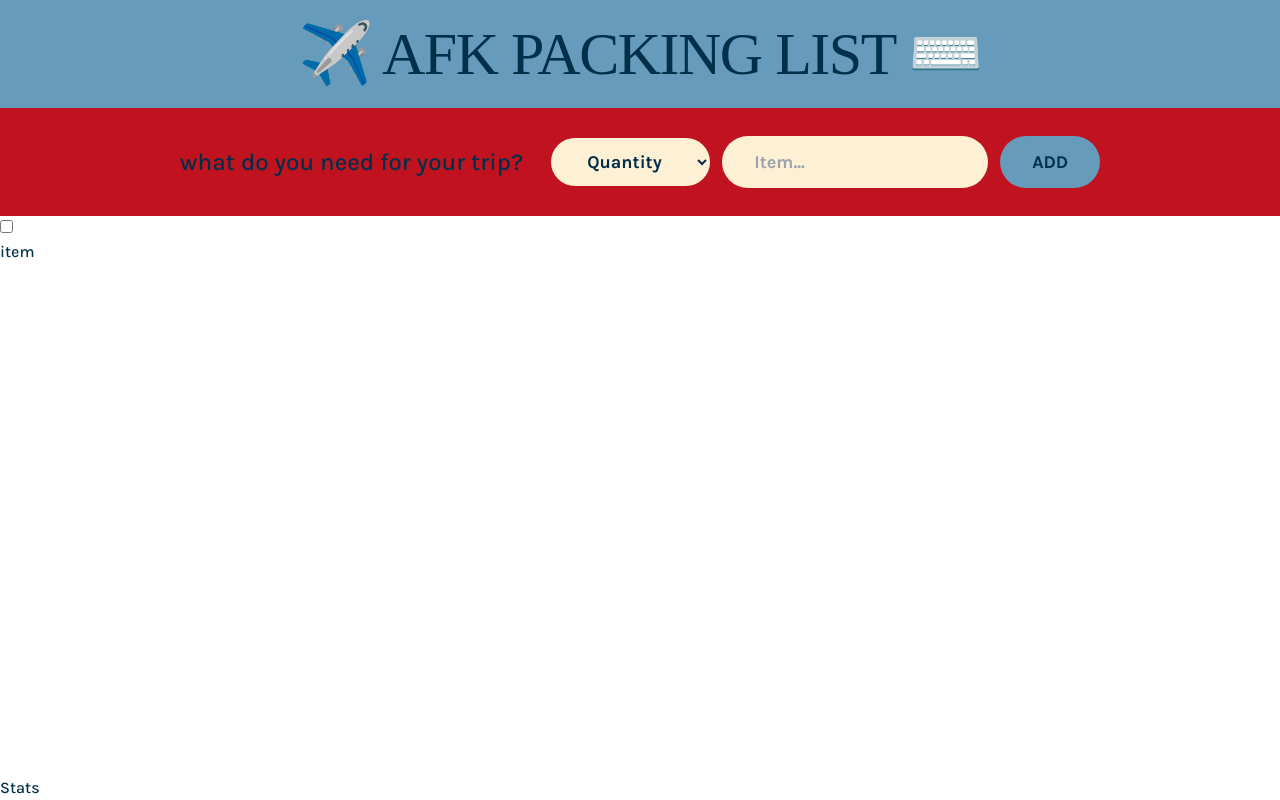
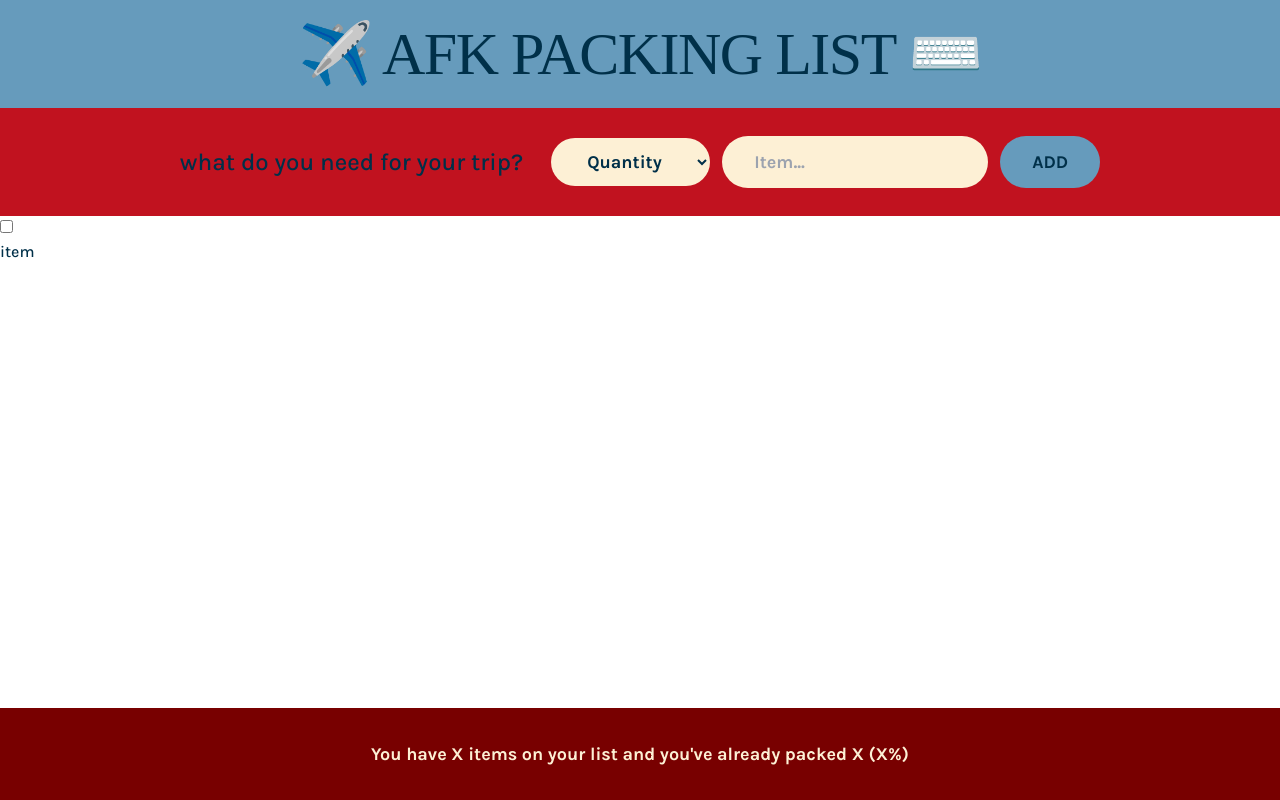
Before and after one commit to ritabradley/afk-packing-list, a React (Vite) app: page / in a window 1280 px wide. Built offline with nearby package versions, Linux system fonts and the light colour scheme; a web font is replaced by a local one.

Commit message:
style footer
- add red background
- change text to light color
- add top/bottom padding

```diff
--- a/src/components/Stats.jsx
+++ b/src/components/Stats.jsx
@@ -1,7 +1,7 @@
 export default function Stats() {
   return (
-    <footer>
-      <h4>Stats</h4>
+    <footer className='bg-maroon text-whip py-8 text-lg font-bold text-center'>
+      <p>You have X items on your list and you&apos;ve already packed X (X%)</p>
     </footer>
   );
 }
```
